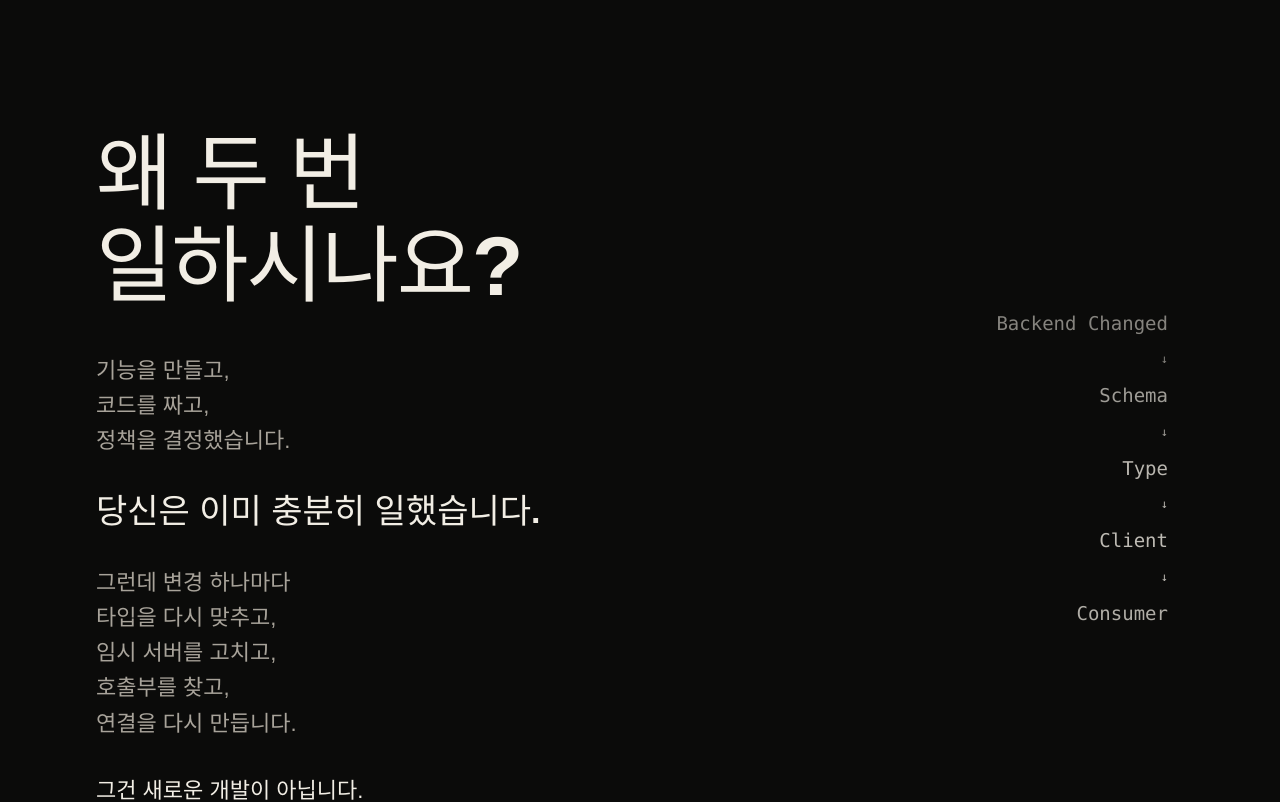
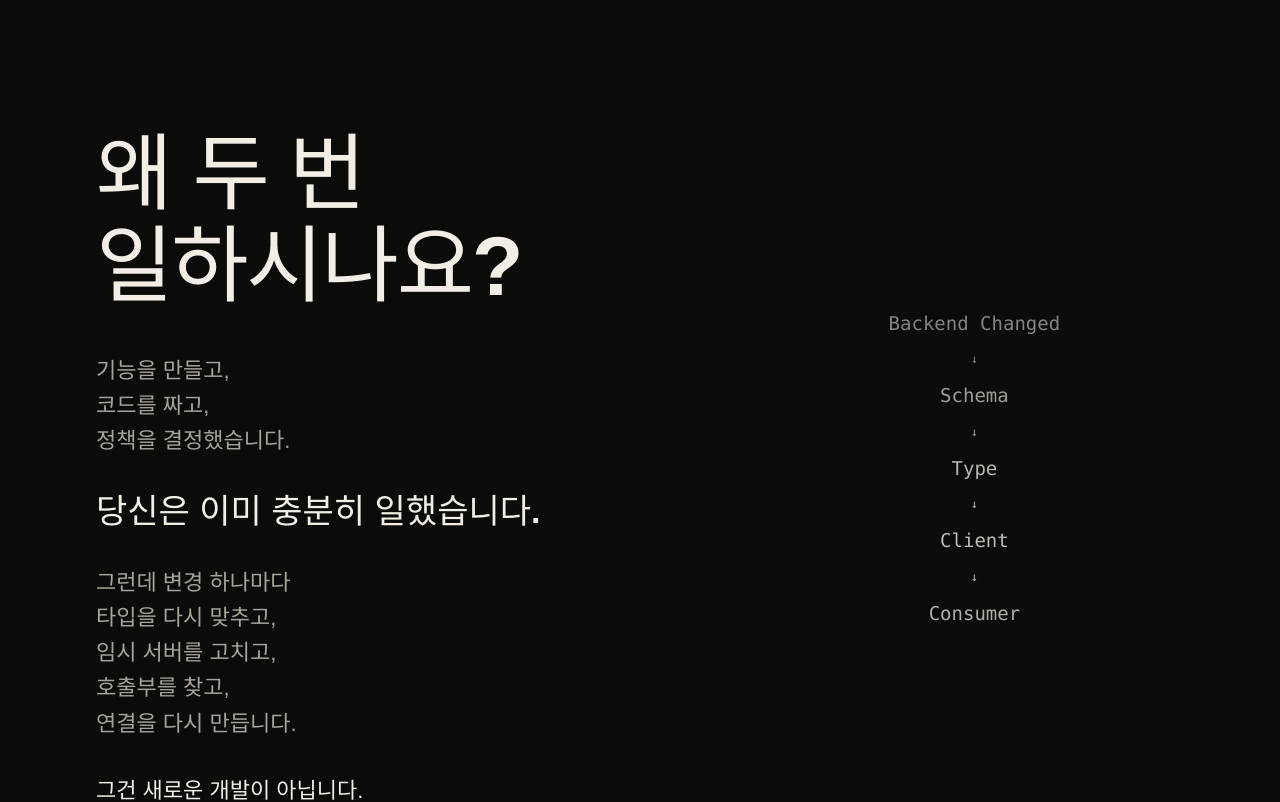
Before and after one commit to IMPORTE-DEV/IMPORTE-LANDING, a React (Vite) app: page / in a window 1280 px wide. Shown: the part 800-1602 px from the top of the page. Built offline with nearby package versions, Linux system fonts and the light colour scheme; a web font is replaced by a local one.

Commit message:
fix: give the Hero chain its own centered grid column
Move it out of an absolute right-pinned overlay into a real grid
column next to the copy, and center each arrow under its label
instead of right-aligning the whole block.

```diff
--- a/src/components/Hero.tsx
+++ b/src/components/Hero.tsx
@@ -8,28 +8,8 @@ export function Hero() {
       data-header-theme="dark"
       className="relative flex min-h-screen items-center overflow-hidden bg-main-black px-6 py-32 sm:px-10 lg:px-24"
     >
-      {/* faint background chain, purely atmospheric */}
-      <div className="pointer-events-none absolute top-1/2 right-10 hidden -translate-y-1/2 flex-col items-end gap-3.5 text-right font-mono text-[17px] text-main-ivory sm:right-16 md:flex lg:right-28 lg:text-[19px]">
-        {chain.map((label, i) => (
-          <motion.div
-            key={label}
-            className="flex flex-col items-end gap-3.5"
-            initial={{ opacity: 0 }}
-            animate={{ opacity: [0.5, 0.78, 0.5] }}
-            transition={{
-              duration: 3.6,
-              repeat: Infinity,
-              delay: i * 0.5,
-              ease: 'easeInOut',
-            }}
-          >
-            <span>{label}</span>
-            {i < chain.length - 1 && <span className="text-xs">↓</span>}
-          </motion.div>
-        ))}
-      </div>
-
-      <div className="relative z-10 mx-auto w-full max-w-[1320px]">
+      <div className="relative z-10 mx-auto grid w-full max-w-[1320px] grid-cols-1 items-center gap-16 lg:grid-cols-[3fr_2fr] lg:gap-10">
+        <div>
           <motion.h1
             className="max-w-[720px] font-display text-[42px] leading-[1.1] font-extrabold tracking-tight text-main-ivory sm:text-[64px] lg:text-[84px]"
             initial={{ opacity: 0, y: 16 }}
@@ -90,6 +70,28 @@ export function Hero() {
           </motion.p>
         </div>
 
+        {/* faint background chain, purely atmospheric */}
+        <div className="pointer-events-none hidden flex-col items-center gap-3.5 text-center font-mono text-[17px] text-main-ivory md:flex lg:text-[19px]">
+          {chain.map((label, i) => (
+            <motion.div
+              key={label}
+              className="flex flex-col items-center gap-3.5"
+              initial={{ opacity: 0 }}
+              animate={{ opacity: [0.5, 0.78, 0.5] }}
+              transition={{
+                duration: 3.6,
+                repeat: Infinity,
+                delay: i * 0.5,
+                ease: 'easeInOut',
+              }}
+            >
+              <span>{label}</span>
+              {i < chain.length - 1 && <span className="text-xs">↓</span>}
+            </motion.div>
+          ))}
+        </div>
+      </div>
+
       <motion.div
         className="absolute bottom-10 left-1/2 h-10 w-px -translate-x-1/2 bg-secondary-text"
         initial={{ opacity: 0 }}
```
Lines whose indentation alone changed are shown as unchanged.
